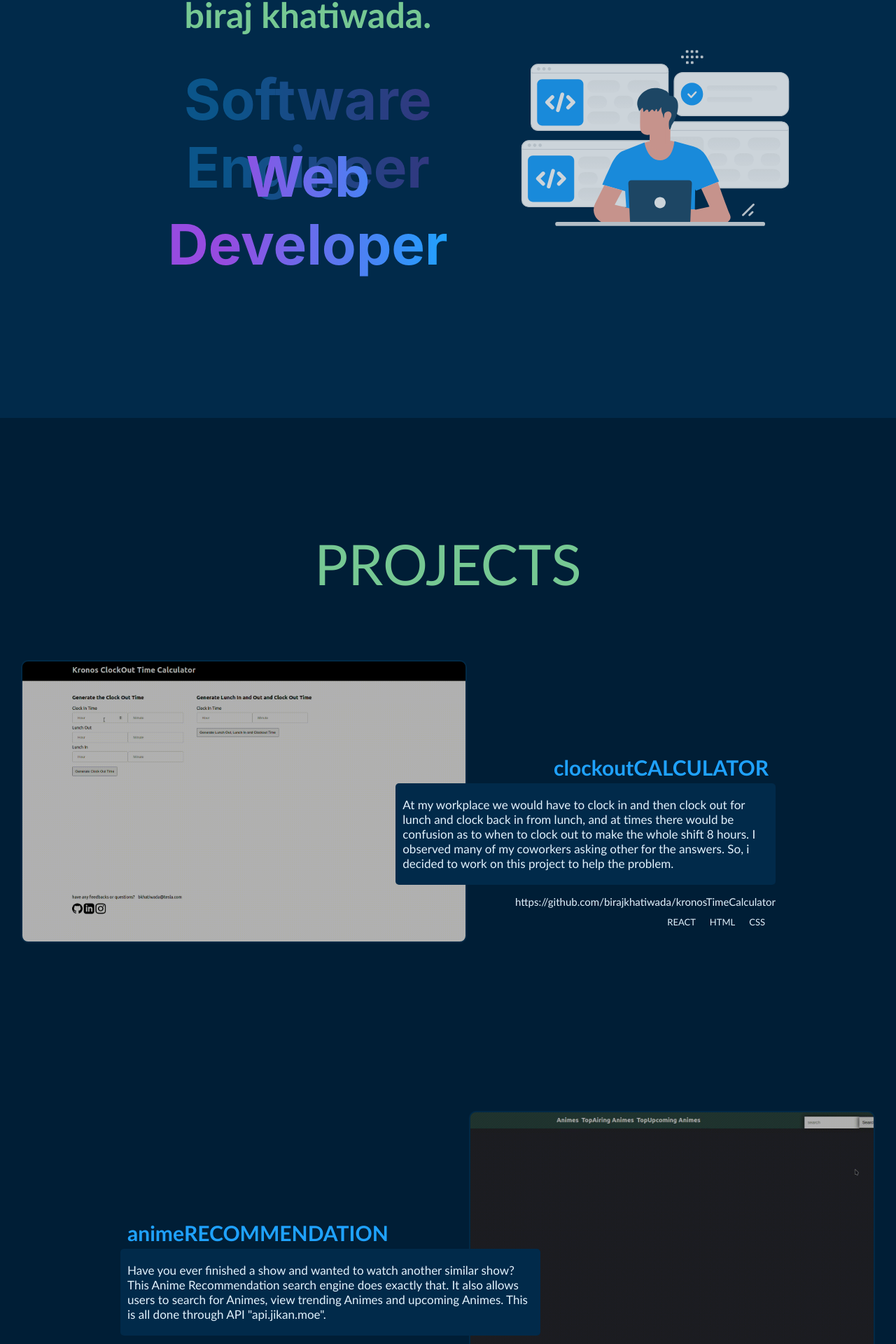
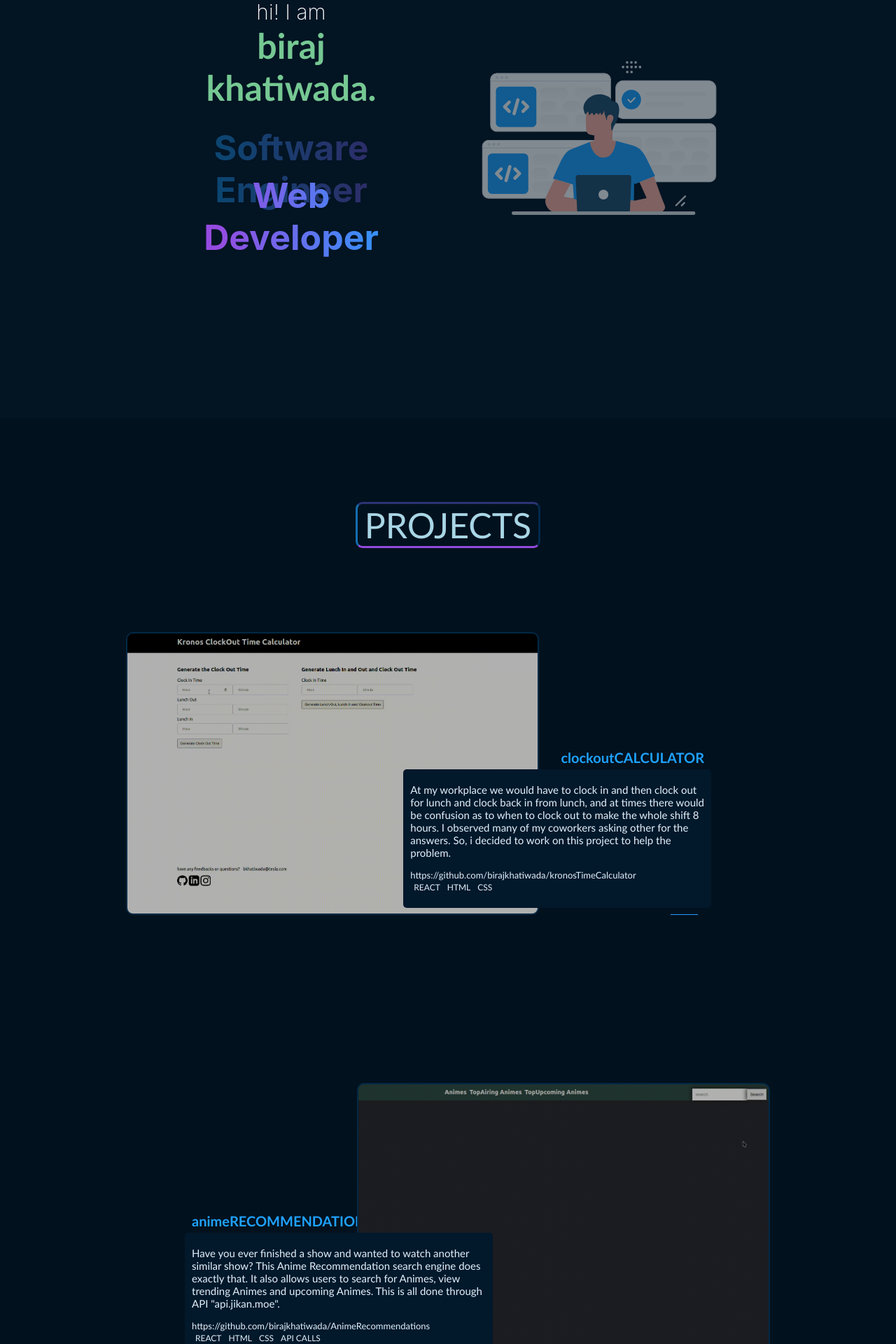
Before and after one commit to birajkhatiwada/portfolio, a React (Create React App) app: page / in a window 1280 px wide. Shown: the part 203-2123 px from the top of the page at 70% size. Built offline with nearby package versions, Linux system fonts and the light colour scheme.

Commit message:
working on responsive web design

```diff
--- a/src/App.js
+++ b/src/App.js
@@ -29,7 +29,7 @@ function App() {
   let prevMouseYPosition = [];
   const handleMouseMove = (e) => {
     setCoord({ x: e.screenX, y: e.screenY });
-    console.log(coord);
+    // console.log(coord);
     prevMouseXPosition.push(coord.x);
     prevMouseYPosition.push(coord.y);
     if (prevMouseXPosition.length > 5) {
@@ -40,13 +40,13 @@ function App() {
   const handleOnClick = (e) => {
     setClickCoord({ x: e.screenX, y: e.screenY });
     setHidePulsate('flex');
-    console.log(clickCoord.x, clickCoord.y);
+    // console.log(clickCoord.x, clickCoord.y);
     setTimeout(hideElement, 250);
   };
 
   function hideElement() {
     setHidePulsate('none');
-    console.log('hereomy');
+    // console.log('hereomy');
   }
 
   const passData = (childData) => {
--- a/src/App.scss
+++ b/src/App.scss
@@ -90,8 +90,9 @@ $primary-color: #ffd700;
   padding: 0 200px;
   flex-direction: row;
   justify-content:space-around;
+  // border-bottom: 1px solid rgb(255, 255, 255, 0.5);
   // background: linear-gradient(to bottom,  #000000  13%,#ffffff 13%,#ffffff 85%, #000000 85%);
-  background-color: #012a4a;
+  background-color: #031423;
 }
 
 .EmailForm {
@@ -145,8 +146,8 @@ $primary-color: #ffd700;
   // position: absolute;
   background-color: #ffd700;
   font-size: 80px;
-  top: 33vh;
-  left: 23vw;
+  // top: 33vh;
+  // left: 23vw;
   z-index: 1;
   // opacity: 0.8;
   background: linear-gradient(to right, #1FA2FF 20%, #964be0  100%);
@@ -163,8 +164,8 @@ $primary-color: #ffd700;
   height: auto;
   margin: 0;
   padding: 0;
-  top: 43vh;
-  left: 15vw;
+  // top: 43vh;
+  // left: 15vw;
   // opacity: 0.8;
   background: linear-gradient(to right,  #964be0  20%,#1FA2FF 100%);
 
@@ -214,9 +215,19 @@ $primary-color: #ffd700;
 //  background-color: #1FA2FF;
  width: 40vw;
  height: 50vh;
- opacity: 0.8;
+ opacity: 0.5;
 }
 
+
+@media screen and (max-width: 1500px){
+  .aboutMeSoftwareEngineer, .aboutMeWebDeveloper{
+    font-size: 50px;
+  }
+  .avatar{
+    width: 35vw;
+    height: 45vh;
+  }
+}
 
 
 
@@ -289,6 +300,10 @@ $primary-color: #ffd700;
   padding-left: 3px;
 }
 
+
+
+
+
 @keyframes pulsate {
   0% {
     transform: scale(0.5);
@@ -329,7 +344,7 @@ $primary-color: #ffd700;
     // z-index: ;
     opacity: 0.7;
 
-    transform: translateY(10vh);
+    transform: translateY(50px);
   }
   75%{
     opacity: 0.3;
@@ -354,7 +369,8 @@ $primary-color: #ffd700;
   50%{
     opacity: 1;
     z-index: 2;
-    transform: translateY(-10vh);
+
+    transform: translateY(-50px);
   }
   99%{
     z-index: 2;
@@ -404,7 +420,7 @@ $primary-color: #ffd700;
   50%{
     opacity: 1;
     z-index: 2;
-    transform: translateY(-120px);
+    transform: translateY(-80px);
   }
   99%{
     z-index: 2;
--- a/src/components/emailForm.css
+++ b/src/components/emailForm.css
@@ -9,7 +9,7 @@
   /* background-color: rgb(46, 148, 150); */
   /* box-shadow: rgba(0, 0, 0, 0.3) 0px 19px 38px,
     rgba(0, 0, 0, 0.22) 0px 15px 12px; */
-  background-color: #012a4a;
+  background-color: #031423;
   display: flex;
   flex-direction: column;
 }
@@ -23,14 +23,64 @@
   /* background-color: #12D8FA; */
 
   font-size: 80px;
-  color: #76c893;
-  margin: 20vh 0 10vh 0;
+  color: #a9d6e5;
+  margin: 15vh 0 15vh 0;
   font-family:'Trebuchet MS', 'Lucida Sans Unicode', 'Lucida Grande', 'Lucida Sans', Arial, sans-serif;
 }
 .contactTitleBar{
-  border-radius: 5px;
+  position: relative;
+  border: 3px solid #012a4a;
+  border-radius: 10px;
+  padding: 0 10px;
+  border-right: 3px solid #1FA2FF;
+  animation: blinker-contact 2s ease-in-out infinite;
   /* padding: 0px 10px 10px 10px; */
 
+}
+@media (max-width: 1500px){
+  .contactTitle{
+    font-size: 50px;
+  }
+}
+/* .contactTitleBar::before{
+  content: '';
+  width: 50px;
+  height: 3px;
+  background: rgb(169, 214, 229, 0.9);
+  position: absolute;
+  right: 0px;
+  bottom: 0px;
+}
+.contactTitleBar::after{
+  content: '';
+  width: 3px;
+  height: 30px;
+  background: rgb(169, 214, 229, 0.9);
+  position: absolute;
+  right: 0px;
+  bottom: 0px;
+} */
+@keyframes blinker-contact {
+  0%{
+    border-top-color: #012a4a;
+    border-right-color: #1FA2FF;
+  }
+  25%{
+    border-right-color: #012a4a;
+    border-bottom-color: #964be0;
+  }
+  50%{
+    border-bottom-color: #012a4a;
+    border-left-color: #1FA2FF;
+  }
+  75%{
+    border-left-color: #012a4a;
+    border-top-color: #964be0;
+  }
+  100%{
+    border-top-color: #012a4a;
+    border-right-color: #1FA2FF;
+  }
 }
 .lineUnderContact {
   /* position: absolute; */
@@ -58,12 +108,12 @@
   text-align: left;
 }
 .chatI{
-  font-size: 50px;
+  font-size: 40px;
   font-weight: 500;
   padding-top: 10vh;
 }
 .chatII,.ideas{
-  font-size: 50px;
+  font-size: 40px;
   font-weight: 500;
 }
 .ideas{
@@ -106,7 +156,7 @@
   z-index: 1;
   /* justify-content:left; */
   text-align: left;
-  background-color: #012a4a;
+  background-color: #031423;
   border-radius: 20px;
 }
 
--- a/src/components/projectsList.css
+++ b/src/components/projectsList.css
@@ -11,7 +11,7 @@
 
 .projectsContainer {
   --height: 400px;
-  background-color: #001e36;
+  background-color: #02111e;
   /* position: absolute; */
   /* top: 100vh; */
   /* left: 0px; */
@@ -50,7 +50,7 @@
   justify-content:center;
   /* padding-left: 20vw; */
   /* margin-left: 17vw; */
-  margin: 20vh 0 10vh 0;
+  margin: 15vh 0 15vh 0;
   height: fit-content;
   /* width: fit-content; */
   /* padding: 0px 10px 10px 10px; */
@@ -62,13 +62,54 @@
   /* text-decoration: underline; */
 }
 .projectsTitleBar{
+  position: relative;
   width: fit-content;
-  padding: 0 10px 10px 10px;
+  padding: 0 10px 0px 10px;
+  border-radius: 10px;
   /* border: 2px solid #52b69a; */
+  border: 3px solid #001e36;
+
   /* background-color: #52b69a; */
-  color: #76c893;
-  border-radius: 5px;
+  color: #a9d6e5;
+  animation: blinkerProjects 2s ease-in-out infinite;
+  /* border-radius: 5px; */
+  /* border-bottom: 3px solid #76c893;
+  border-top: 3px solid #76c893; */
   /* background-color: #012a4a; */
+}
+/* .projectsTitleBar::after{
+    content: '';
+    width: 50px;
+    height: 3px;
+    background: rgb(169, 214, 229, 0.6);
+    position: absolute;
+    left: 0px;
+    bottom: 0px;
+} */
+
+
+
+@keyframes blinkerProjects {
+  0%{
+    border-top-color: #012a4a;
+    border-right-color: #1FA2FF;
+  }
+  25%{
+    border-right-color: #012a4a;
+    border-bottom-color: #964be0;
+  }
+  50%{
+    border-bottom-color: #012a4a;
+    border-left-color: #1FA2FF;
+  }
+  75%{
+    border-left-color: #012a4a;
+    border-top-color: #964be0;
+  }
+  100%{
+    border-top-color: #012a4a;
+    border-right-color: #1FA2FF;
+  }
 }
 /*
 .projectsTitleFirstPart{
@@ -154,6 +195,7 @@
   width: 100%;
   display: flex;
   flex-direction: column;
+  justify-content: center;
   /* margin-top: 5vh; */
   /* margin-bottom: 20vh; */
   /* align-items:center; */
@@ -182,7 +224,7 @@
   transform: translate(-50%, -50%); */
   /* background-color: aqua; */
   height: var(--height);
-  width: 700px;
+  width: 800px;
   border: 2px solid #013a63;
   border-radius: 10px;
   filter: brightness(0.7);
@@ -214,7 +256,7 @@
   /* background: linear-gradient(to bottom left, rgba(0,0,0,0) 30%, rgba(0,0,0,1) 90%), url(/src/components/public/animeRecommendation.gif);  */
   background-image: url(/src/components/public/animeRecommendation.gif);
   /* margin-left: 25vh; */
-  width: 700px;
+  /* width: 800px; */
   background-size: cover;
 }
 .pathfinding{
@@ -244,7 +286,7 @@
   display: flex;
   flex-direction: column;
   justify-content:flex-end;
-  border-radius: 10px;
+  /* border-radius: 10px;  */
   /* background: #5bb2f4; */
   transition: all 2s ease-in-out;
   /* transform: rotate(-20deg); */
@@ -252,24 +294,85 @@
   font-family:'Trebuchet MS', 'Lucida Sans Unicode', 'Lucida Grande', 'Lucida Sans', Arial, sans-serif;
 }
 .lefttitleContainer{
-  left: -10%;
+  left: -20%;
+  /* border-right: 3px solid rgb(31, 162, 255, 0.4); */
+  /* border-top: 1px solid #1FA2FF;
+  border-right: 1px solid #1FA2FF;
+  border-bottom: 1px solid #1FA2FF; */
   /* z-index: 0; */
   /* top: 25%;
   left: 85%; */
 }
+.lefttitleContainer::after{
+  content: '';
+  width: 30px;
+  height: 1px;
+  background: rgb(31, 162, 255);
+  position: absolute;
+  right: 30px;
+  bottom: 0px;
+  animation: slide-left 7s ease-in-out infinite;
+}
+@keyframes slide-left {
+  0%{
+    right: 30px;
+    width: 30px;
+    background: #1FA2FF;
+  }
+  25%{
+    width: 100px;
+  }
+  50%{
+    right: 65%;
+    width: 30px;
+    background: #964be0;
+  }
+  75%{
+    width: 100px;
+  }
+}
 .righttitleContainer{
-  left: 10%;
+  left: 20%;
+  /* border-left: 3px solid rgb(31, 162, 255, 0.5); */
+
   /* top: 58%;
   left: -15%; */
 }
-
+.righttitleContainer::after{
+  content: '';
+  width: 30px;
+  height: 1px;
+  background:#964be0;
+  position: absolute;
+  left: 30px;
+  bottom: 0px;
+  animation: slide-right 7s ease-in-out infinite;
+}
+@keyframes slide-right {
+  0%{
+    width: 30px;
+    left: 30px;
+    background: #964be0;
+  }
+  25%{
+    width: 100px;
+  }
+  50%{
+    width: 30px;
+    left: 65%;
+    background: #1FA2FF;
+  }
+  75%{
+    width: 100px;
+  }
+}
+/*
 .animeTitleContainer{
-  /* left: 40%; */
   width: 650px;
 }
 .animeTitleContainer .linksDiv{
   width: 600px;
-}
+} */
 
 .projectTitle{
   color: #1FA2FF;
@@ -324,7 +427,7 @@
   /* position: relative; */
   /* left: -15%; */
   color: #e3f2fd;
-  background-color:#012a4a;
+  background-color:#02182b;
   text-align: left;
   z-index: 2;
   /* background-color: aqua; */
@@ -334,6 +437,7 @@
   /* background-color: #012a4a; */
   /* padding: 10px; */
   /* margin-left: -150px; */
+  /* border: 1px solid #964be0; */
   border-radius: 5px;
   font-size: 17px;
   overflow-wrap: break-word;
@@ -408,7 +512,7 @@
   /* color: #a9d6e5; */
 }
 .leftLinksDiv{
-  justify-content: flex-end;
+  justify-content: flex-start;
 }
 .rightLinksDiv{
   justify-content: flex-start;
@@ -420,7 +524,7 @@
   /* background-color: #1FA2FF; */
   color: #e3f2fd;
   /* padding: 0 10px; */
-  border-radius: 5px;
+  /* border-radius: 5px; */
   /* width: fit-content; */
   text-align: left;
   /* margin-top: 10px; */
@@ -433,12 +537,12 @@
   justify-content: flex-start;
 }
 .leftProjectLanguageDiv{
-  justify-content: flex-end;
+  justify-content: flex-start;
 }
 .projectLanguage {
   /* background-color: white; */
   cursor: default;
-  margin: 10px 10px 10px 0;
+  /* margin: 0px 10px 10px 0; */
   padding: 2px 5px;
   font-size: 13px;
 
@@ -479,8 +583,34 @@
   font-size: 15px;
   color: white;
   /* background-image: linear-gradient(to right, #1FA2FF 50%, #964be0  100%); */
-  background-color: #012a4a;
+  background-color: #02182b;
 }
 .seeMore:hover{
   opacity: 0.8;
 }
+
+
+
+@media (max-width: 1500px){
+  .projectsTitle{
+    font-size: 50px;
+  }
+  .leftvideoContainer{
+    margin-left: 150px;
+  }
+  .rightvideoContainer{
+    margin-right: 150px;
+  }
+  .projectTitle{
+    font-size: 20px;
+  }
+  .projectDescription{
+    font-size: 15px;
+  }
+  .linksDiv{
+    font-size: 13px;
+  }
+  .projectLanguage{
+    font-size: 12px;
+  }
+}
--- a/src/components/projectsList.js
+++ b/src/components/projectsList.js
@@ -31,7 +31,7 @@ const ProjectList = (props) => {
     setData(childData);
   };
 
-  console.log('here is the data ' + data + ' and done ');
+  // console.log('here is the data ' + data + ' and done ');
   // if (data === 'Kronos Time') {
   //   setWhichVideo(clockOutApp);
   // } else if (data === 'Covid TravelLog') {
@@ -70,7 +70,7 @@ const ProjectList = (props) => {
     setIsCovidTravelLog(false);
     setIsAnimeRecommendation(false);
     setIsPathFinding(false);
-    console.log("in the handle function");
+    // console.log("in the handle function");
   }
   function handleOnClickCovidTravelLog() {
     setIsKronosTime(false);
@@ -120,7 +120,7 @@ const ProjectList = (props) => {
         {/* <svg className='fourthwave' xmlns="http://www.w3.org/2000/svg" viewBox="0 0 1440 320"><path fill="#00000" fill-opacity="1" d="M0,128L80,122.7C160,117,320,107,480,138.7C640,171,800,245,960,261.3C1120,277,1280,235,1360,213.3L1440,192L1440,0L1360,0C1280,0,1120,0,960,0C800,0,640,0,480,0C320,0,160,0,80,0L0,0Z"></path></svg> */}
         {/* <svg className='fifthwave' xmlns="http://www.w3.org/2000/svg" viewBox="0 0 1440 320"><path fill="#ffff" fill-opacity="1" d="M0,160L80,149.3C160,139,320,117,480,128C640,139,800,181,960,192C1120,203,1280,181,1360,170.7L1440,160L1440,0L1360,0C1280,0,1120,0,960,0C800,0,640,0,480,0C320,0,160,0,80,0L0,0Z"></path></svg> */}
         <div className='videosContainer'>
-          <div className='videoContainer covidVideoContainer leftvideoContainer'>
+          <div className='videoContainer clockoutContainer leftvideoContainer'>
             {/* <div className="videoContainer2"> */}
               <div className='video clockout leftvideo'></div>
               <div className='projectTitleContainer clockoutContainer lefttitleContainer '>
@@ -137,8 +137,7 @@ const ProjectList = (props) => {
                 <div className={isHoverClockout?'projectDescHide':'projectDescription'} onMouseOver={handleOnHoverClockout} onMouseOut={handleOffHoverClockout}>
                   At my workplace we would have to clock in and then clock out for lunch and clock back in from lunch, and at times there would be confusion as to when to clock out to make the whole shift 8 hours. I observed many of my coworkers asking other for the answers.
                   So, i decided to work on this project to help the problem.
-                </div>
-                <div className='linksDiv leftLinksDiv'>
+                  <div className='linksDiv leftLinksDiv'>
                   <a className='link'>https://github.com/birajkhatiwada/kronosTimeCalculator</a>
                 </div>
                 <div className='projectLanguageDiv leftProjectLanguageDiv'>
@@ -146,6 +145,8 @@ const ProjectList = (props) => {
                   <div className='projectLanguage'>html</div>
                   <div className='projectLanguage'>css</div>
                 </div>
+                </div>
+
               </div>
             {/* </div> */}
 
@@ -167,7 +168,6 @@ const ProjectList = (props) => {
 
               <div className={isHoverAnime?"projectDescHide":"projectDescription rightProjectDescription rightProjectDescription"} onMouseOver={handleOnHoverAnime} onMouseOut={handleOffHoverAnime}>
               Have you ever finished a show and wanted to watch another similar show? This Anime Recommendation search engine does exactly that. It also allows users to search for Animes, view trending Animes and upcoming Animes. This is all done through API "api.jikan.moe".
-              </div>
               <div className='linksDiv rightLinksDiv'>
                 <a className='link'>https://github.com/birajkhatiwada/AnimeRecommendations</a>
               </div>
@@ -177,6 +177,8 @@ const ProjectList = (props) => {
                 <div className='projectLanguage'>css</div>
                 <div className='projectLanguage'>Api calls</div>
               </div>
+              </div>
+
             </div>
             <div className='video anime rightvideo'>
             </div>
@@ -201,7 +203,6 @@ const ProjectList = (props) => {
 
                 <div className={isHoverCovid?"projectDescHide":"projectDescription"} onMouseOver={handleOnHoverCovid} onMouseOut={handleOffHoverCovid}>
                 I worked on a COVID Travel Log web app that allows users to plan their trips according to the severity of the current global pandemic’s impact. During/after this pandemic, it's quite difficult to find a safe place to travel. So, I decided to make an app that will show the information about deaths, and confirmed COVID cases in different places. This covidTravelLog will allow users to plan their trips accordingly. Users will also be able to create logs for the places they have visited and the places that they are interested in visiting.
-                </div>
                 <div className='linksDiv leftLinksDiv'>
                   <a className='link'>https://github.com/birajkhatiwada/covidTravelLog</a>
                 </div>
@@ -213,6 +214,8 @@ const ProjectList = (props) => {
                   <div className='projectLanguage'>html</div>
                   <div className='projectLanguage'>css</div>
                 </div>
+                </div>
+
               </div>
           </div>
           {/* <div className='straightline betprojectline'></div> */}
@@ -231,7 +234,6 @@ const ProjectList = (props) => {
 
               <div className={isHoverPathfinding?"projectDescHide":"projectDescription rightProjectDescription"} onMouseOver={handleOnHoverPathfinding} onMouseOut={handleOffHoverPathfinding}>
               In order to visually understand pathfinding algorithms, I implemented the A* algorithm, which will allow users to plant two points, then they will be able to create barriers within the grid. This algorithm will then explore all valid paths and return the shortest path. I worked on this project because I was extremely fascinated by the idea of how these pathfinding algorithms would look in visualization.
-              </div>
               <div className='linksDiv rightLinksDiv'>
                 <a className='link'>https://github.com/birajkhatiwada/PathfindingVisualization
                 </a>
@@ -239,6 +241,8 @@ const ProjectList = (props) => {
               <div className='projectLanguageDiv rightProjectLanguageDiv'>
                 <div className='projectLanguage'>python</div>
               </div>
+              </div>
+
             </div>
             <div className='video pathfinding rightvideo'>
             </div>
```
